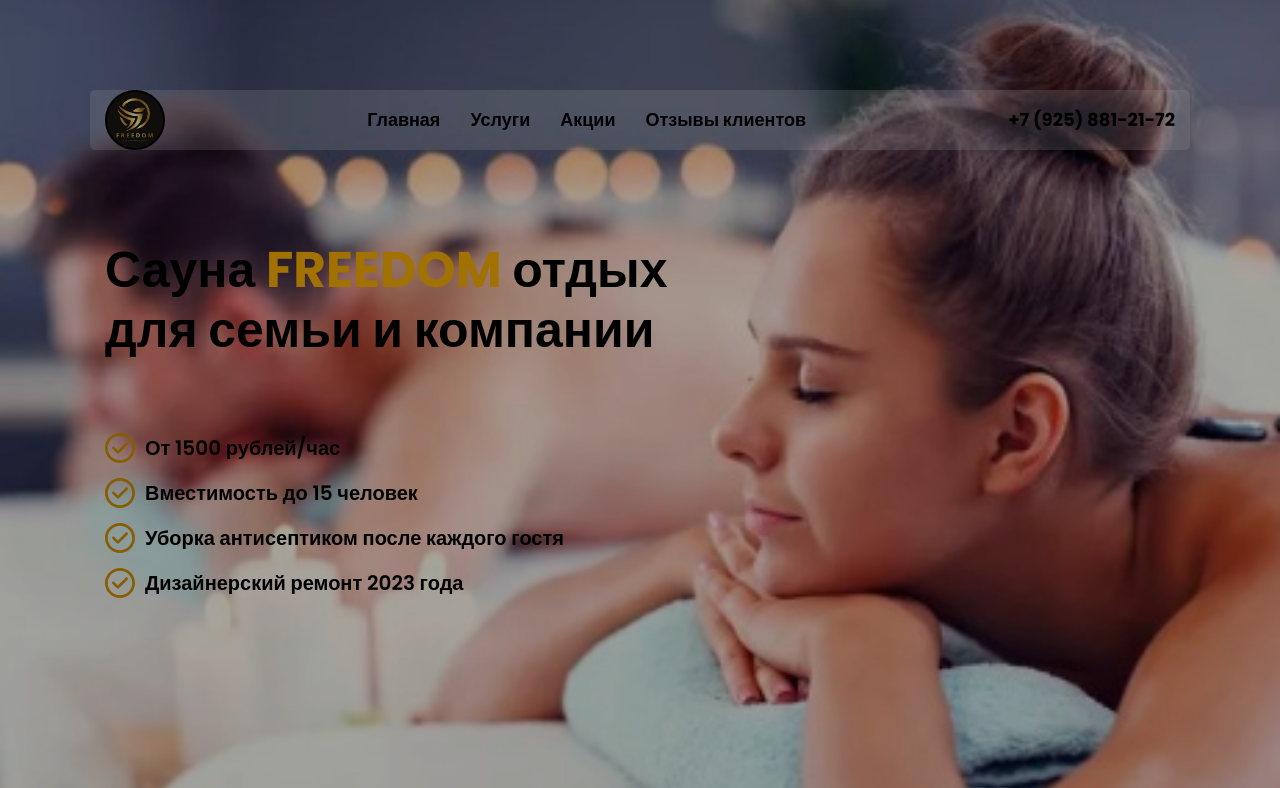
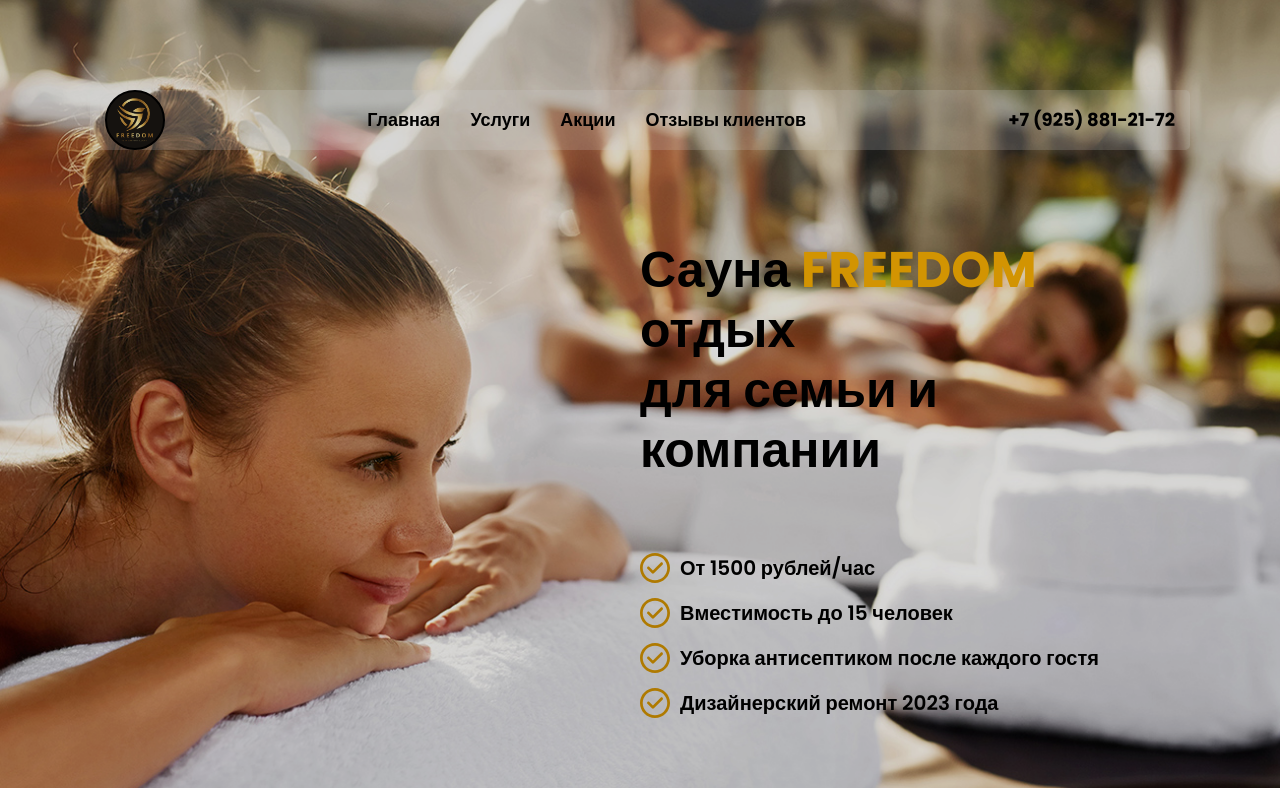
Before and after one commit to Tatsiana-prog/progect-sauna, a plain HTML site: page index.html in a window 1280 px wide. Shown: the top 788 px of the page. Drawn offline with Linux system fonts and the light colour scheme.

Commit message:
feat:background replacement in header and reviews

```diff
--- a/index.html
+++ b/index.html
@@ -44,14 +44,14 @@
 					<div class="header__logo">
 						<div class="logo"></div>
 					</div>
-					<div class="header__nav">
+					<nav class="header__nav">
 						<ul class="header__links">
 							<li><a class="header__link" href="#header">Главная</a></li>
 							<li><a class="header__link" href="#services">Услуги</a></li>
 							<li><a class="header__link" href="#discounts">Акции</a></li>
 							<li><a class="header__link" href="#reviews">Отзывы клиентов</a></li>
 						</ul>
-					</div>
+					</nav>
 					<div class="header__phone">
 						<a class="header__link" href=":tel+79258812172">+7 (925) 881-21-72</a>
 					</div>
--- a/sass/layout/_footer.scss
+++ b/sass/layout/_footer.scss
@@ -2,7 +2,7 @@
     width: 100%;
     display: flex;
     justify-content: space-between;
-    align-items: flex-start;
+    align-items: center;
     //*tablet small
     .logo {
         //*tablet small
--- a/sass/layout/_header.scss
+++ b/sass/layout/_header.scss
@@ -2,8 +2,8 @@
     padding: 90px 0;
     width: 100%;
     height: 850px;
-    filter: brightness(65%);
-    background-image: url('../img/header/bg-1.jpg');
+    filter: brightness(85%);
+    background-image: url('../img/header/1.jpg');
     background-repeat: no-repeat;
     background-position: center;
     background-size: cover;
@@ -42,8 +42,10 @@
 }
 
 .header__content {
-    width: 60%;
-    margin: 0;
+    width: 50%;
+    margin-right: 0;
+    margin-left: auto;
+    text-align: left;
     //*mobile
     @media (max-width: 767px) {
         width: 80%;
--- a/sass/layout/_reviews.scss
+++ b/sass/layout/_reviews.scss
@@ -2,7 +2,7 @@
     width: 100%;
     padding: 100px 0;
     background: $color-slider-bg;
-    background-image: url('../img/reviews/bg.png');
+    background-image: url('../img/reviews/bg.ipg');
     background-repeat: no-repeat;
     background-position: center;
     background-size: cover;
```
Also changed, not shown: css/main.css, img/header/1.jpg (added), img/header/2.jpg (added), 3 other files.
